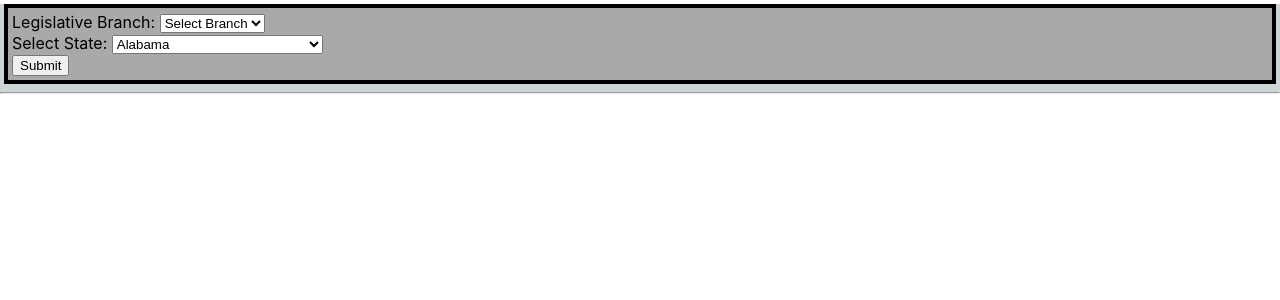
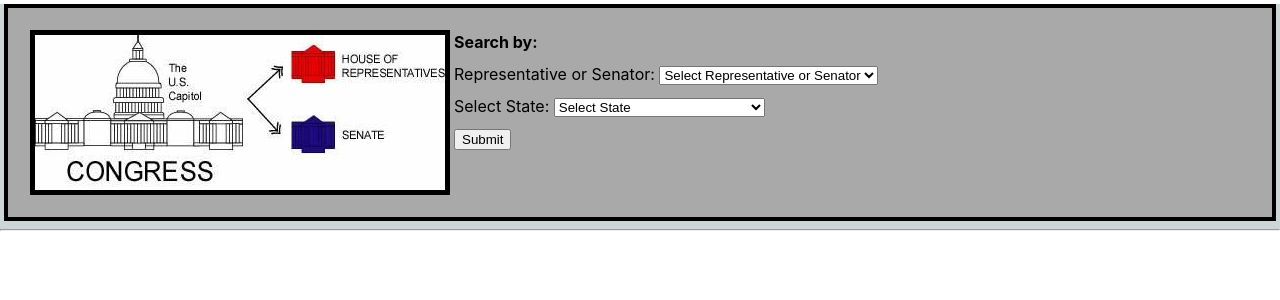
Before and after one commit to mcoreycoder/whoismyrepresentative, a React (Create React App) app: page / in a window 1280 px wide. Shown: the top 300 px of the page. Built offline with nearby package versions, Linux system fonts and the light colour scheme.

Commit message:
error handeling added, all items addressed

```diff
--- a/src/App.css
+++ b/src/App.css
@@ -1,35 +1,4 @@
-.App {
-  text-align: center;
-}
 
-.App-logo {
-  animation: App-logo-spin infinite 100s linear;
-  height: 40vmin;
-}
-
-.App-header {
-  background-color: #282c34;
-  min-height: 100vh;
-  display: flex;
-  flex-direction: column;
-  align-items: center;
-  justify-content: center;
-  font-size: calc(10px + 2vmin);
-  color: white;
-}
-
-.App-link {
-  color: #61dafb;
-}
-
-@keyframes App-logo-spin {
-  from {
-    transform: rotate(0deg);
-  }
-  to {
-    transform: rotate(360deg);
-  }
-}
 
 .hidden {
    display:none;
@@ -81,14 +50,25 @@
   padding: 1em;
 }
 
+.container {
+  background: #ced5d6;
+  justify-content: center;
+}
+
 form {
   background: darkgray;
   margin: 4px;
   border: 4px black solid;
-  padding: 4px;
-  align-content: center
+  padding: 18px;
+  text-align: left;
+  line-height: 2;
+  overflow: auto;
 }
 
-.container {
-  background: #ced5d6
+img {
+  float: left;
+  background: darkgray;
+  margin: 4px;
+  border: 5px black solid;
+  padding: 0px;
 }
--- a/src/Components/Reps.js
+++ b/src/Components/Reps.js
@@ -1,6 +1,7 @@
 import React, { Component, Fragment } from 'react'
 
-import stateOptions from '../stateData/states_hash'
+import selectStateOptions from '../stateData/states_hash'
+import congress_drawing from '../images/congress_drawing.jpg'
 
 import Rep from './Rep'
 
@@ -16,6 +17,13 @@ export default class extends Component {
     }
 
     submitHandler = async (event) => {
+        if (this.state.legislativeBranch === 'Select Representative or Senator' ||
+            this.state.legislativeBranch === '' ||
+            this.state.selectState === 'Select State' ||
+            this.state.selectState === '') {
+            event.preventDefault()
+            alert("Please Select Legislative Branch and State");
+        } else if (this.state.legislativeBranch !== '' || this.state.selectState !== '') {
             event.preventDefault()
             const baseUrl = 'http://localhost:3000/';
             const postUrl = (baseUrl, legislativeBranch, selectState) => {
@@ -26,34 +34,43 @@ export default class extends Component {
             const StateReps = await fetch(apiUrl)
                 .then(result => result.json())
                 .then(result => result.results)
-        this.setState({ repsmapped: this.renderReps(StateReps) })
-        console.log("this.state.repsmapped", this.state.repsmapped)
+            if (StateReps !== undefined) {
+                this.setState({ repsmapped: this.renderReps(StateReps) });
+            } else {
+                alert('No results, Please make alternate selection');
+            };
         }
+    };
 
     render() {
-        const stateOption = Object.keys(stateOptions).map(
-            key => <option value={key}>{Object.values(stateOptions[key])}</option>)
+        const stateOption = Object.keys(selectStateOptions).map(
+            key => <option value={key}>{Object.values(selectStateOptions[key])}</option>)
 
         return (
             <div className="container" >
                 <Fragment>
+                    <div>
+
                     <form onSubmit={this.submitHandler}>
-                    Legislative Branch: {" "}
+                    <img src={congress_drawing} alt="congress_drawin"/>
+                        <b>Search by:</b>
+                        <br />
+                        Representative or Senator: {" "}
                         <select onChange={event => this.setState({ legislativeBranch: event.target.value })}>
-                        <option>Select Branch</option>
-                        <option value="representatives">House</option>
-                        <option value="senators">Senate</option>
+                            <option>Select Representative or Senator</option>
+                            <option value="representatives">Representative</option>
+                            <option value="senators">Senator</option>
                         </select>
-
                         <br />
-
                         Select State: {" "}
                         <select onChange={event => this.setState({ selectState: event.target.value })}>
+                            <option>Select State</option>
                             {stateOption}
                         </select>
                         <br />
                         <input type="submit" value="Submit"></input>
                     </form>
+                    </div>
                     <hr />
                     {this.state.repsmapped}
                 </Fragment>
```
Also changed, not shown: src/images/congress_drawing.jpg (added). Lines whose indentation alone changed are shown as unchanged.
